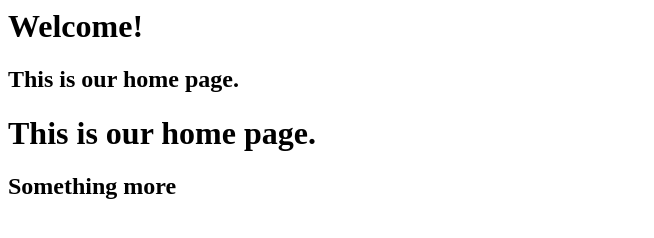
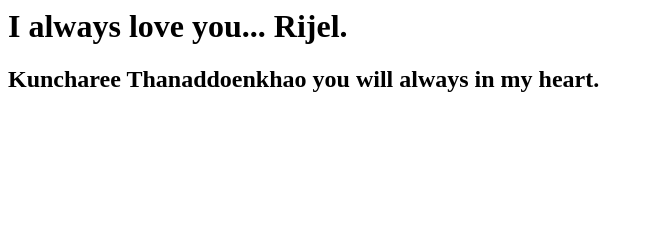
Before and after one commit to MLSTS/TestGitHub, a plain HTML site: page Index.html in a window 1280 px wide. Shown: the whole page, without its empty margins (0-654 px from the left). Drawn offline with Linux system fonts and the light colour scheme.

Commit message:
Ten edit Index

```diff
--- a/Index.html
+++ b/Index.html
@@ -3,9 +3,7 @@
         <title>Welcome to our Home Page!</title>
     </head>
     <body>
-        <h1>Welcome!</h1>
-        <h2>This is our home page.</h2>
-        <h1>This is our home page.</h1>
-        <h2>Something more</h2>
+        <h1>I always love you... Rijel.</h1>
+        <h2>Kuncharee Thanaddoenkhao you will always in my heart.</h2>
     </body>
 </html>
```
